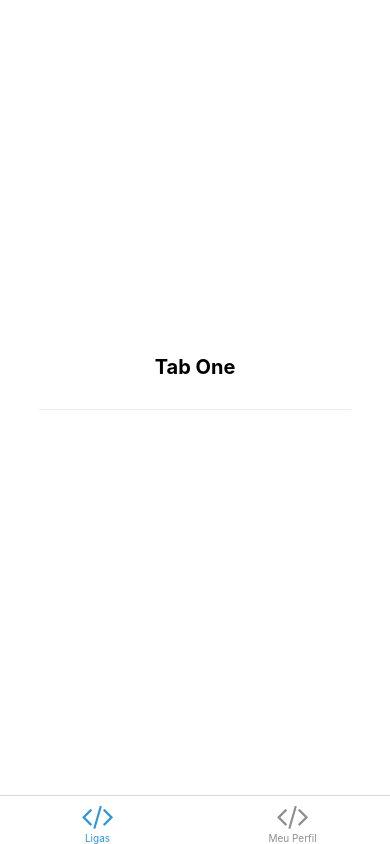
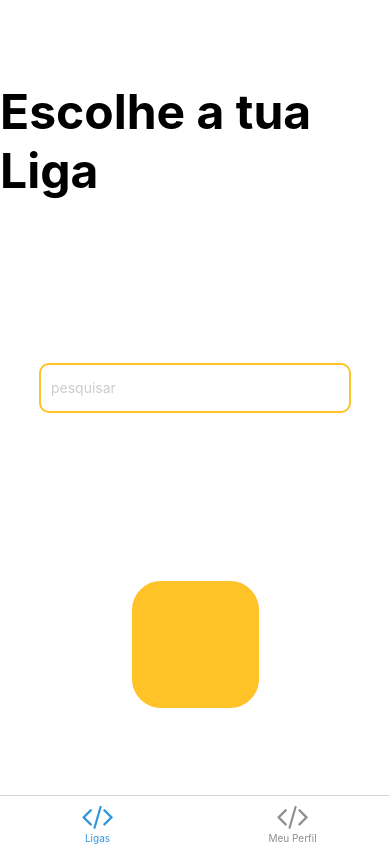
Before and after one commit to paichato/yellowcard, a React Native app: screen /Ligas in a window 390 px wide. Built offline with nearby package versions, Linux system fonts and the light colour scheme; what expo-linking would draw is missing.

Commit message:
first screen partially done

```diff
--- a/components/EditScreenInfo.tsx
+++ b/components/EditScreenInfo.tsx
@@ -17,7 +17,7 @@ export default function EditScreenInfo({ path }: { path: string }) {
         </Text>
 
         <View
-          style={[styles.codeHighlightContainer, styles.homeScreenFilename]}
+          style={[styles.codeHighlightContainer, styles.LigasScreenFilename]}
           darkColor="rgba(255,255,255,0.05)"
           lightColor="rgba(0,0,0,0.05)">
           <MonoText>{path}</MonoText>
@@ -53,7 +53,7 @@ const styles = StyleSheet.create({
     alignItems: 'center',
     marginHorizontal: 50,
   },
-  homeScreenFilename: {
+  LigasScreenFilename: {
     marginVertical: 7,
   },
   codeHighlightContainer: {
--- a/constants/Colors.ts
+++ b/constants/Colors.ts
@@ -15,5 +15,6 @@ export default {
     tint: tintColorDark,
     tabIconDefault: '#ccc',
     tabIconSelected: tintColorDark,
+    primary:'#FFC327'
   },
 };
--- a/navigation/LinkingConfiguration.ts
+++ b/navigation/LinkingConfiguration.ts
@@ -15,9 +15,9 @@ const linking: LinkingOptions<RootStackParamList> = {
     screens: {
       Root: {
         screens: {
-          Home: {
+          Ligas: {
             screens: {
-              Home: 'one',
+              Ligas: 'one',
             },
           },
           MeuPerfil: {
--- a/navigation/index.tsx
+++ b/navigation/index.tsx
@@ -14,7 +14,7 @@ import Colors from '../constants/Colors';
 import useColorScheme from '../hooks/useColorScheme';
 import ModalScreen from '../screens/ModalScreen';
 import NotFoundScreen from '../screens/NotFoundScreen';
-import Home from '../screens/Home';
+import Ligas from '../screens/Ligas';
 import MeuPerfil from '../screens/MeuPerfil';
 import { RootStackParamList, RootTabParamList, RootTabScreenProps } from '../types';
 import LinkingConfiguration from './LinkingConfiguration';
@@ -64,7 +64,7 @@ function BottomTabNavigator() {
       }}>
       <BottomTab.Screen
         name="Ligas"
-        component={Home}
+        component={Ligas}
         options={({ navigation }: RootTabScreenProps<'Ligas'>) => ({
           headerShown:false,
           tabBarIcon: ({ color }) => <TabBarIcon name="code" color={color} />,
--- a/package.json
+++ b/package.json
@@ -29,6 +29,7 @@
     "react": "17.0.1",
     "react-dom": "17.0.1",
     "react-native": "0.64.3",
+    "react-native-responsive-screen": "^1.4.2",
     "react-native-safe-area-context": "3.3.2",
     "react-native-screens": "~3.10.1",
     "react-native-web": "0.17.1"
@@ -37,8 +38,8 @@
     "@babel/core": "^7.12.9",
     "@types/react": "~17.0.21",
     "@types/react-native": "~0.64.12",
+    "jest": "^26.6.3",
     "jest-expo": "~44.0.1",
-    "jest": "^26.6.3",
     "react-test-renderer": "17.0.1",
     "typescript": "~4.3.5"
   },
--- a/screens/Home.tsx
+++ /dev/null
@@ -1,32 +0,0 @@
-import { StyleSheet } from 'react-native';
-
-import EditScreenInfo from '../components/EditScreenInfo';
-import { Text, View } from '../components/Themed';
-import { RootTabScreenProps } from '../types';
-
-export default function Home({ navigation }: RootTabScreenProps<'Ligas'>) {
-  return (
-    <View style={styles.container}>
-      <Text style={styles.title}>Tab One</Text>
-      <View style={styles.separator} lightColor="#eee" darkColor="rgba(255,255,255,0.1)" />
-      {/* <EditScreenInfo path="/screens/Home.tsx" /> */}
-    </View>
-  );
-}
-
-const styles = StyleSheet.create({
-  container: {
-    flex: 1,
-    alignItems: 'center',
-    justifyContent: 'center',
-  },
-  title: {
-    fontSize: 20,
-    fontWeight: 'bold',
-  },
-  separator: {
-    marginVertical: 30,
-    height: 1,
-    width: '80%',
-  },
-});
--- /dev/null
+++ b/screens/Ligas.tsx
@@ -0,0 +1,56 @@
+import { StyleSheet, TextInput, TouchableOpacity } from 'react-native';
+import {widthPercentageToDP as wp, heightPercentageToDP as hp} from 'react-native-responsive-screen';
+
+import EditScreenInfo from '../components/EditScreenInfo';
+import { Text, View } from '../components/Themed';
+import Colors from '../constants/Colors';
+import { RootTabScreenProps } from '../types';
+
+export default function Ligas({ navigation }: RootTabScreenProps<'Ligas'>) {
+  return (
+    <View style={styles.container}>
+      <Text style={styles.title}>Escolhe a tua Liga</Text>
+      <TextInput placeholder='pesquisar' placeholderTextColor={Colors.dark.tabIconDefault} style={styles.searchInput} />
+
+      <TouchableOpacity style={styles.leagueContainer}>
+
+      </TouchableOpacity>
+      {/* <View style={styles.separator} lightColor="#eee" darkColor="rgba(255,255,255,0.1)" /> */}
+      {/* <EditScreenInfo path="/screens/Ligas.tsx" /> */}
+    </View>
+  );
+}
+
+const styles = StyleSheet.create({
+  container: {
+    flex: 1,
+    alignItems: 'center',
+    justifyContent: 'space-around',
+  },
+  title: {
+    fontSize: 48,
+    fontWeight: 'bold',
+  },
+  separator: {
+    marginVertical: 30,
+    height: 1,
+    width: '80%',
+  },
+  searchInput:{
+    width: '80%',
+    height:50,
+    borderColor:Colors.dark.primary,
+    borderWidth:2,
+    borderRadius:10,
+    paddingLeft:10,
+  },
+  leagueContainer:{
+    width:wp('35%'),
+    height: wp('35%'),
+    backgroundColor:Colors.dark.primary,
+    borderRadius:34,
+    borderColor:Colors.dark.tint,
+    borderWidth:5,
+
+  }
+});
--- a/screens/NotFoundScreen.tsx
+++ b/screens/NotFoundScreen.tsx
@@ -8,7 +8,7 @@ export default function NotFoundScreen({ navigation }: RootStackScreenProps<'Not
     <View style={styles.container}>
       <Text style={styles.title}>This screen doesn't exist.</Text>
       <TouchableOpacity onPress={() => navigation.replace('Root')} style={styles.link}>
-        <Text style={styles.linkText}>Go to home screen!</Text>
+        <Text style={styles.linkText}>Go to Ligas screen!</Text>
       </TouchableOpacity>
     </View>
   );
```
Also changed, not shown: 1 other file (tests, documents, lock files or other folders).
